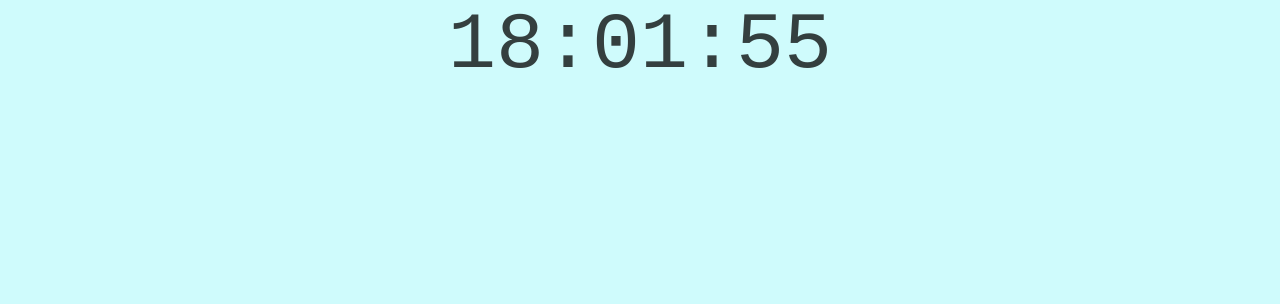
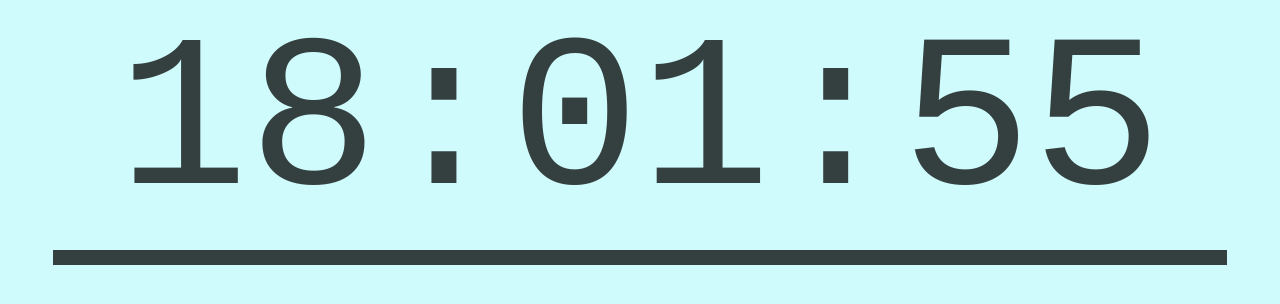
Before and after one commit to jlarmstrongiv/3.4-color-clock, a plain HTML site: page index.html in a window 1280 px wide. Drawn offline with nearby package versions, Linux system fonts and the light colour scheme; a web font is replaced by a local one.

Commit message:
added underline

```diff
--- a/index.html
+++ b/index.html
@@ -14,6 +14,8 @@
     <span id="hours">00</span><!--
     --><span id="minutes">00</span><!--
     --><span id="seconds">00</span>
+    <div id="border">
+    </div>
   </main>
   <script src="main.js" type="text/javascript" charset="utf-8"></script>
 </body>
--- a/main.css
+++ b/main.css
@@ -4,13 +4,24 @@
 }
 #clock {
   text-align: center;
-  font-size: 5em;
-  width: 100%;
+  font-size: 17vw;
+  background-color: rgba(0, 0, 0, 0);
+  top: 0;
+  right: 0;
+  left: 0;
+  transition: all ease-in-out 0.6s;
+}
+#border {
+  height: 1.15vw;
+  background-color: rgba(0,0,0,.75);
+  margin: 0 auto;
+  display: block;
 }
 body {
   height: 100vh;
   width: 100vw;
-  transition:all ease-in-out 0.6s;
+  transition: background ease-in-out 0.6s;
   font-family: 'Droid Sans Mono', monospace;
-  color: rgba(0,0,0,.75)
+  color: rgba(0,0,0,.75);
+  position: relative;
 }
--- a/main.js
+++ b/main.js
@@ -7,11 +7,13 @@
   const hoursElement = document.getElementById('hours');
   const minutesElement = document.getElementById('minutes');
   const secondsElement = document.getElementById('seconds');
+  const borderElement = document.getElementById('border');
 
   function runClock () {
     var dateObject = logDate();
     clockFace(dateObject);
-    changeBodyBG(dateObject);
+    changeBodyBG(dateObject[2]);
+    growBorder(dateObject[2]);
   }
 
   function logDate () {
@@ -35,11 +37,16 @@
     secondsElement.textContent = ('0' + dateObject[2]).slice(-2);
   }
 
-  function changeBodyBG (dateObject) {
+  function changeBodyBG (dateSeconds) {
     // var color = allTheColors[Math.floor(Math.random() * allTheColors.length)];
-    var hue = (dateObject[2] * 30);
+    var hue = (dateSeconds * 30);
     var color = 'hsl(' + hue + ', 90%, 90%)';
     document.querySelector('body').style.background = color;
+  }
+
+  function growBorder (dateSeconds) {
+    var borderElementWidth = ((dateSeconds / 60) * 100) + '%';
+    document.getElementById('border').style.width = borderElementWidth;
   }
 
   function replaceClockFace () {
@@ -54,6 +61,7 @@
     minutesElement.textContent = currentBGColor.slice(2, 4);
     secondsElement.textContent = currentBGColor.slice(4, 6);
   }
+
   // https://stackoverflow.com/questions/5623838/rgb-to-hex-and-hex-to-rgb
   function rgb2hex (red, green, blue) {
     var rgb = blue | (green << 8) | (red << 16);
```
